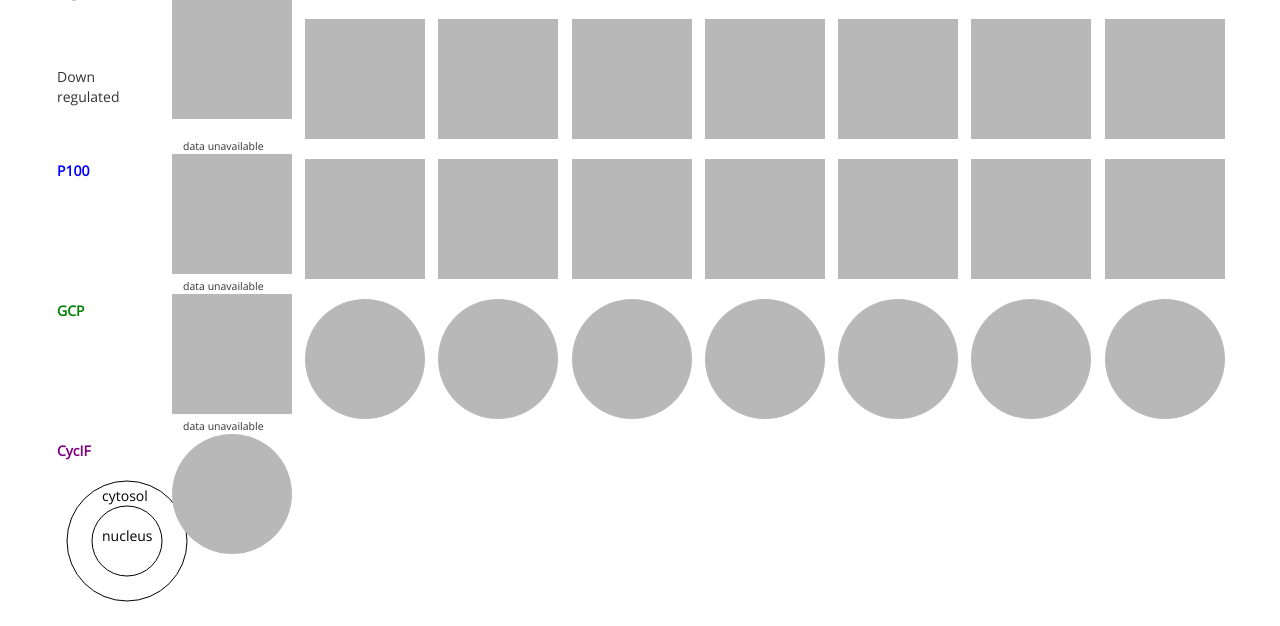
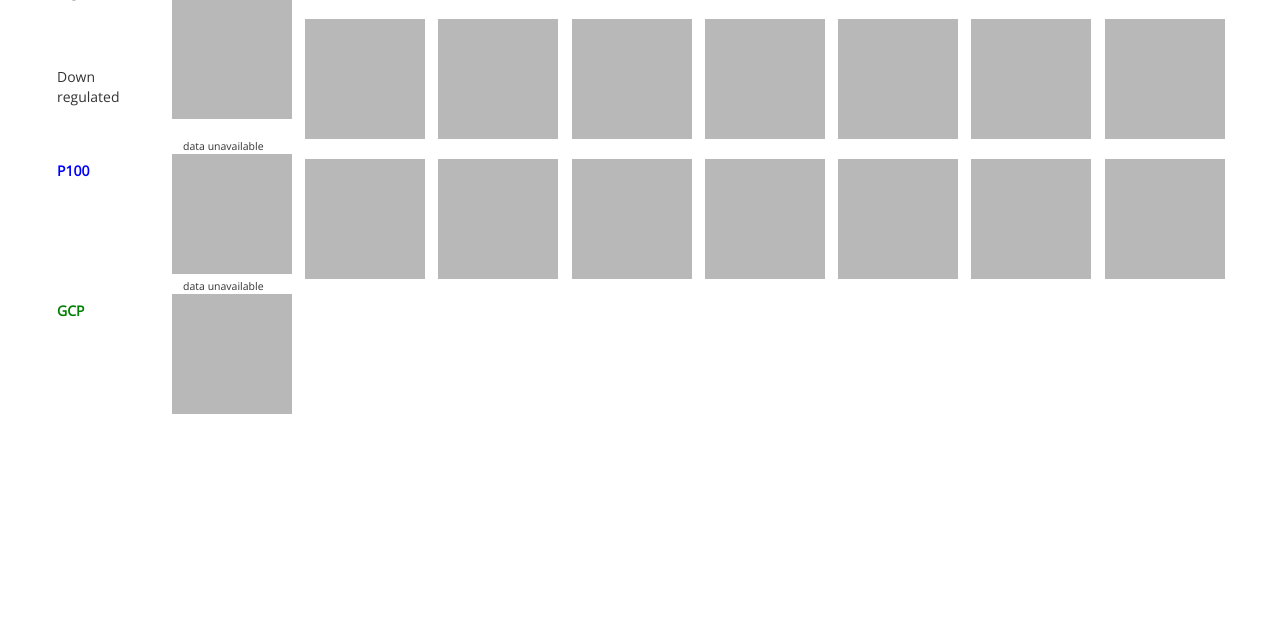
Before and after one commit to MaayanLab/MCF10A, a Flask app: template MCF10A_app/app/templates/analysis.html in a window 1280 px wide. Shown: the part 475-1101 px from the top of the page. After the commit the page ends 889 px from the top, so only its background shows below. Run offline with Flask 2, Linux system fonts and the light colour scheme; the template is opened without the code that fills it: most values are stand-ins (such as "Sample title", 1, 10 or a date in 2020); parts of the project's set-up code (start-up, migrations or seed data) failed here and were passed over; some libraries are stand-ins or nearby versions.

Commit message:
Removed cycif test elements from Analysis page

```diff
--- a/MCF10A_app/app/static/js/gr_curve_overview.js
+++ b/MCF10A_app/app/static/js/gr_curve_overview.js
@@ -347,9 +347,6 @@ function updateCanvases(drugNum, colAttributes){
     }
   } else{
     $("#" + drugNum + "-gcp-val").text("data unavailable");
-    //
-    $("#" + drugNum + "-cycif-val").text("data unavailable"); //LINKED TO GCP NOW BUT PLEASE REMOVE LATER!!!!
-    //
     createBlankCanvas(drugNum + "-gcp-container", drugNum + "-gcp");
   }
 }
--- a/MCF10A_app/app/templates/analysis.html
+++ b/MCF10A_app/app/templates/analysis.html
@@ -88,19 +88,6 @@
                 </div>
 
             </div>
-            <div class="cycif-container">
-                <div style="top:10%;position:relative;">
-                    <span style="color:purple; font-weight:bold;">CycIF</span>
-                    <br>
-                    <p id="cycif-selected" style="font-size:0.8em;"></p>
-                    <svg><circle cx="70" cy="70" r="60" stroke="black" fill="none" />
-                        <circle cx="70" cy="70" r="35" stroke="black" fill="none" />
-                        <text x="45" y="70">nucleus</text>
-                        <text x="45" y="30">cytosol</text></svg>
-
-                </div>
-
-            </div>
         </div>
         <div class="col-xs-11">
             <div class="col-xs-6">
--- a/MCF10A_app/app/templates/partials/analysis-drug.html
+++ b/MCF10A_app/app/templates/partials/analysis-drug.html
@@ -41,8 +41,4 @@
         <p class="concentration-val" id="{{drug_num}}-gcp-val"></p>
         <svg width="120" height="120" class="grid" id="{{drug_num}}-gcp"><rect class="rect-p100" x="0" y="0" width="120" height="120" style="fill: rgb(184, 184, 184);"></rect></svg>
     </div>
-    <div class="cycif-container" id="{{drug_num}}-cycif-container">
-        <p class="concentration-val" id="{{drug_num}}-cycif-val"></p>
-        <svg width="120" height="120" class="grid" id="{{drug_num}}-cycif"><circle class="circle-cycif" cx="60" cy="60" r="60" style="fill: rgb(184, 184, 184);"></circle></svg>
-    </div>
 </div>
```
Also changed, not shown: MCF10A_app/app/templates/partials/cycif-circular.html (+1 -6 lines).
